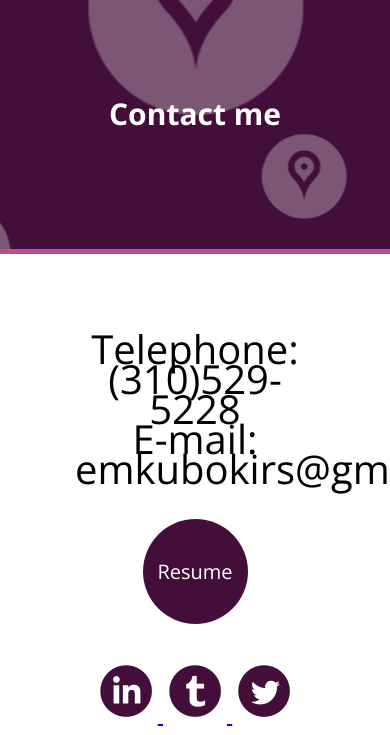
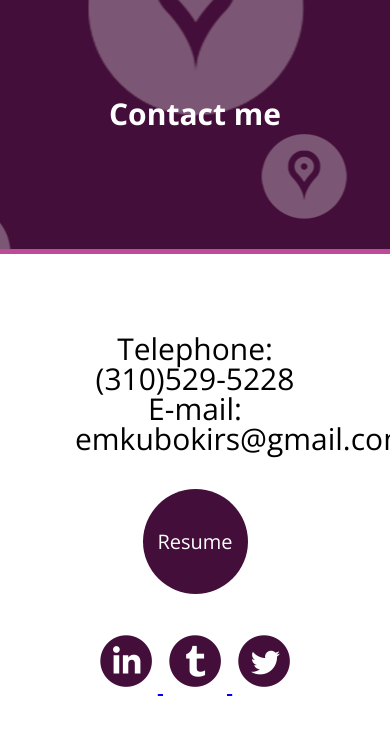
Before and after one commit to ekubokirs/work, a PHP site: page / in a window 390 px wide. Shown: the part 4640-5375 px from the top of the page. After the commit the page ends 5336 px from the top, so only its background shows below. Run offline with PHP 8.4, Linux system fonts and the light colour scheme; some libraries are stand-ins or nearby versions.

Commit message:
attempt to optimize for mobile

```diff
--- a/css/style.css
+++ b/css/style.css
@@ -438,7 +438,7 @@ a#pull {
         margin: auto;
     }
     #contact-info{
-        font-size: 2em;
+        font-size: 1.5em;
     }
 }
 @media only screen and (max-width: 320){
```
